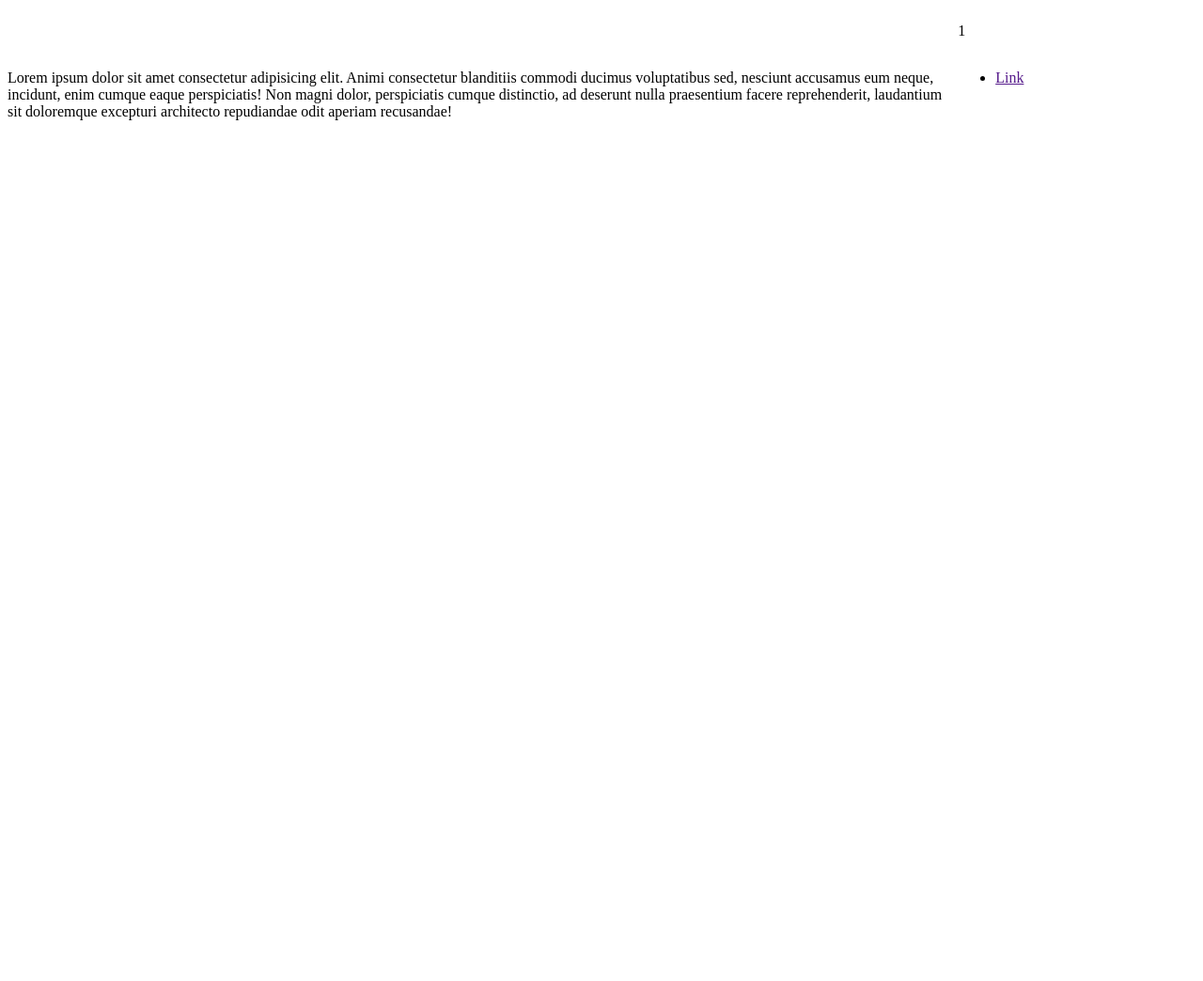
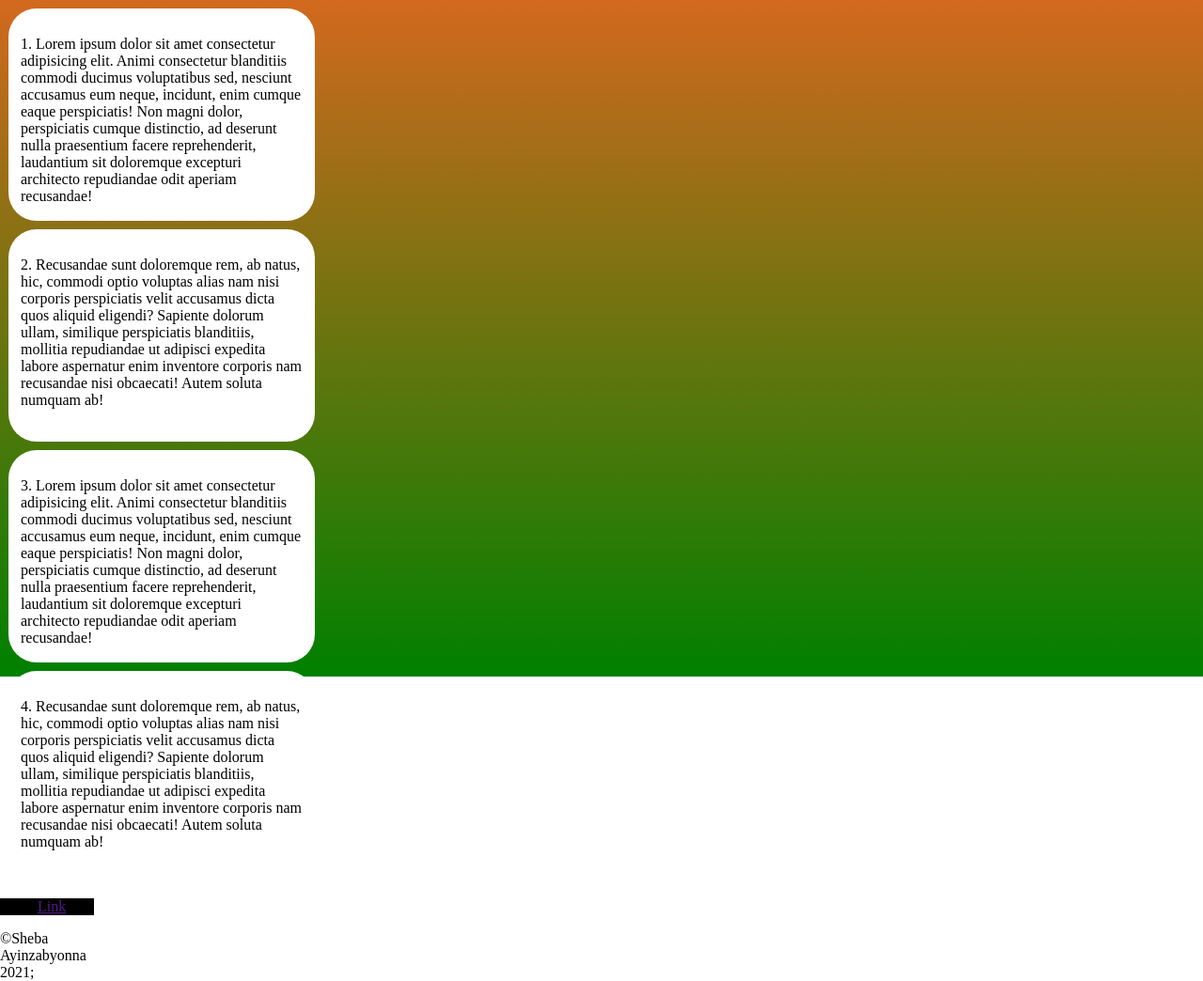
Before and after one commit to Sheba-Ayinzabyonna/Assignment, a plain HTML site: page pages/flex.html in a window 1280 px wide. Shown: the whole page at 94% size. Before the commit the page ends 800 px from the top, so only its background shows below. Drawn offline with Linux system fonts and the light colour scheme.

Commit message:
flex-grid

```diff
--- a/pages/flex.html
+++ b/pages/flex.html
@@ -4,35 +4,124 @@
     <meta charset="UTF-8">
     <meta http-equiv="X-UA-Compatible" content="IE=edge">
     <meta name="viewport" content="width=device-width, initial-scale=1.0">
-    <title>Flex</title>
-     <link rel="stylesheet" href="../css/flex.css">
+    <title>Flex_grid</title>
+
     <style>
-      .body{
-margin: 0;
+      body{
+      margin: 0;
+      padding:0;
+      background-image:linear-gradient(to top, green,chocolate);
+      background-size:cover;
+      background-repeat:no-repeat;
+      height:720px;
+    }
+      .container{
+        display:grid;
+        grid-template-columns: 100px 50px 100px;
+        /*grid-template-rows: repeat(auto);*/
+        grid-template-rows: 80px auto 80px;
+        column-gap:10px;
+        row-gap: 15px;
+
+         /*padding:20px;
+            margin: 0;
+            display: flex;
+           flex-flow: row-reverse wrap;
+          justify-content: ;
+           align-items: flex-end;
+            align-content: center;*/
       }
-      .container{
-        display: grid;
-        grid-template-columns: 80% 20%;
+      .navigation{
+        display: flex;
+        flex-direction: column;
+        justify-content:space-evenly;
+        flex-basis:2px;
+        background-color: black;
+        height: 250;
       }
+
+    .flex{
+      background:#fff;
+      border-radius: 30px;
+            height: 200px;
+            width:300px;
+            padding: 13px;
+            margin:9px;
+            order: 3;
+            flex: none, 2, 3;
+
+    }
+    .item{
+        display: flex;
+        flex-direction: column;
+        justify-content: space-evenly;
+        height: 500px;
+    }
+    /*.main{
+        display: flex;
+        /* background-color: rgba(252, 88, 29, 0.904);
+        flex-flow: wrap;
+        align-items: center;
+        align-content: center;
+        justify-content: center;
+    }
+    /*.flex{
+        border-radius: 30px;
+        height: 150px;
+        width: 250px;
+        padding: 3px;
+        margin: 4px;
+        background-color: pink;
+    }*/
     </style>
 </head>
 <body>
     <div class="container">
-        <div class="main"></div>
-        <p>1</p>
-          <p>Lorem ipsum dolor sit amet consectetur adipisicing elit.
+        <div class="main">
+          <div class="flex">
+        <p>1. Lorem ipsum dolor sit amet consectetur adipisicing elit.
              Animi consectetur blanditiis commodi ducimus voluptatibus sed, nesciunt accusamus eum neque, incidunt, enim cumque eaque perspiciatis! Non magni dolor, perspiciatis cumque distinctio, ad deserunt nulla praesentium facere reprehenderit,
              laudantium sit doloremque excepturi architecto repudiandae odit aperiam recusandae!</p>
-        <div class="sidebar">
+            </div>
+            <div class="flex">
+              <p>2.  Recusandae sunt doloremque rem, ab natus, hic,
+                commodi optio voluptas alias nam nisi corporis perspiciatis velit accusamus dicta quos aliquid eligendi?
+                Sapiente dolorum ullam, similique perspiciatis blanditiis,
+                 mollitia repudiandae ut adipisci expedita labore aspernatur enim inventore corporis nam
+                 recusandae nisi obcaecati! Autem soluta numquam ab!</p>
+                  </div>
+                  <div class="flex">
+                    <p>3. Lorem ipsum dolor sit amet consectetur adipisicing elit.
+                         Animi consectetur blanditiis commodi ducimus voluptatibus sed, nesciunt accusamus eum neque, incidunt, enim cumque eaque perspiciatis! Non magni dolor, perspiciatis cumque distinctio, ad deserunt nulla praesentium facere reprehenderit,
+                         laudantium sit doloremque excepturi architecto repudiandae odit aperiam recusandae!</p>
+                        </div>
+                        <div class="flex">
+                          <p>4.  Recusandae sunt doloremque rem, ab natus, hic,
+                            commodi optio voluptas alias nam nisi corporis perspiciatis velit accusamus dicta quos aliquid eligendi?
+                            Sapiente dolorum ullam,
+                             similique perspiciatis blanditiis,
+                             mollitia repudiandae ut adipisci expedita labore aspernatur enim inventore corporis nam recusandae nisi obcaecati! Autem soluta numquam ab!</p>
+                              </div>
+             <div class="sidebar">
          <ul class="navigation">
            <li class="navigation-item"><a href="">Link</a></li>
          </ul>
+         <div class="footer">
+           &copy;Sheba Ayinzabyonna 2021;
+          </div>
+         </div>
         </div>
+      </body>
+      </html>
 
       <!-- <h2>Assignment 3</h2>
      <div class="grid-item">
           <p>1</p>
-          <p>Lorem ipsum dolor sit amet consectetur adipisicing elit. Animi consectetur blanditiis commodi ducimus voluptatibus sed, nesciunt accusamus eum neque, incidunt, enim cumque eaque perspiciatis! Non magni dolor, perspiciatis cumque distinctio, ad deserunt nulla praesentium facere reprehenderit, laudantium sit doloremque excepturi architecto repudiandae odit aperiam recusandae!</p>
+          <p>Lorem ipsum dolor sit amet consectetur adipisicing elit.
+            Animi consectetur blanditiis commodi ducimus voluptatibus sed, nesciunt accusamus eum neque, incidunt,
+            enim cumque eaque perspiciatis! Non magni dolor, perspiciatis cumque distinctio,
+            ad deserunt nulla praesentium facere reprehenderit,
+            laudantium sit doloremque excepturi architecto repudiandae odit aperiam recusandae!</p>
       </div>
       <div class="grid-item">
           <p>2</p>
@@ -71,7 +160,4 @@ margin: 0;
             <p>9</p>
             <p>Consequuntur numquam alias voluptatem aut nulla quasi error minima similique ducimus officiis iure, saepe debitis autem. Id sit ipsum perferendis rerum hic porro nihil repellat soluta saepe repudiandae, maxime quos, ad recusandae esse cupiditate similique accusamus consequatur amet debitis incidunt tenetur obcaecati libero neque tempore!</p>
 
-    </div> --!>
-
-</body>
-</html>
+     </div> --!
```
